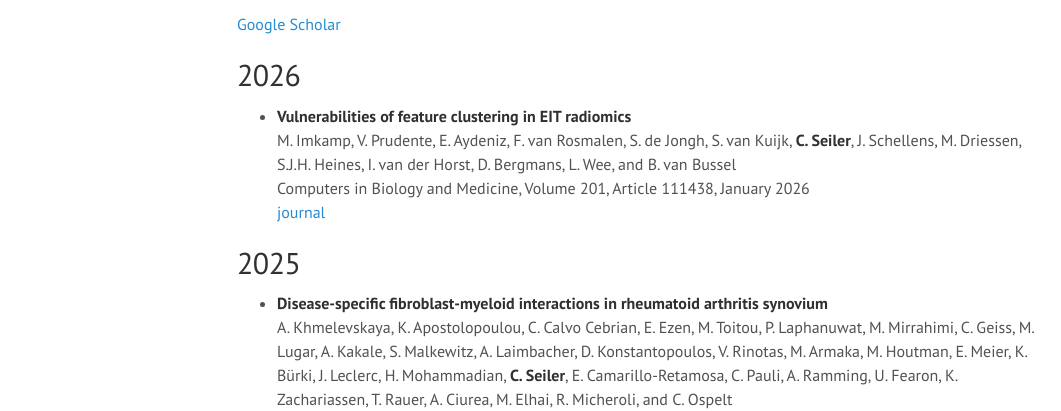
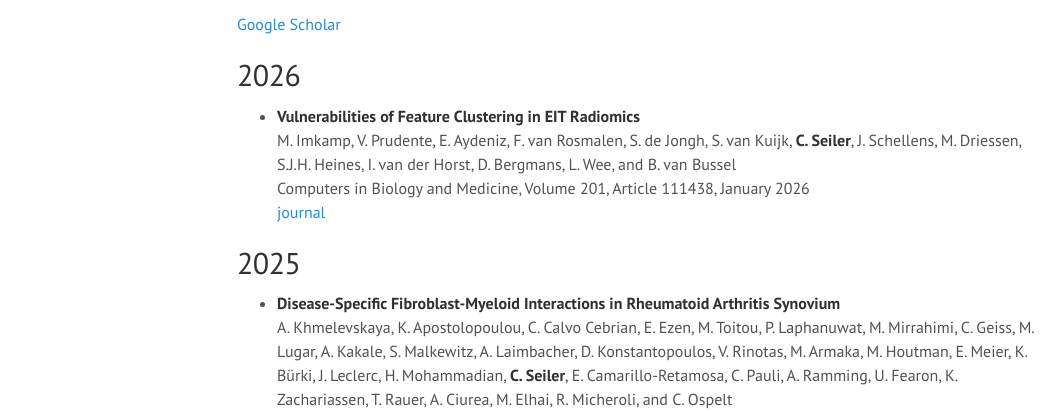
Before and after one commit to ChristofSeiler/ChristofSeiler.github.io, a Jekyll site: the page built from research.md, in a window 1280 px wide and 900 px high. Shown: the part 180-591 px from the top of the window, without its empty margins (3-1064 px from the left). Built offline with Jekyll 4.4.1, drawn with Linux system fonts in a browser that asks for light colours.

Commit message:
capital letter

```diff
--- a/research.md
+++ b/research.md
@@ -7,14 +7,14 @@ title: Research
 
 ## 2026
 
-* **Vulnerabilities of feature clustering in EIT radiomics** <br>
+* **Vulnerabilities of Feature Clustering in EIT Radiomics** <br>
 M. Imkamp, V. Prudente, E. Aydeniz, F. van Rosmalen, S. de Jongh, S. van Kuijk, **C. Seiler**, J. Schellens, M. Driessen, S.J.H. Heines, I. van der Horst, D. Bergmans, L. Wee, and B. van Bussel <br>
 Computers in Biology and Medicine, Volume 201, Article 111438, January 2026 <br>
 [journal](https://authors.elsevier.com/c/1mMp82OYdBXT5)
 
 ## 2025
 
-* **Disease-specific fibroblast-myeloid interactions in rheumatoid arthritis synovium** <br>
+* **Disease-Specific Fibroblast-Myeloid Interactions in Rheumatoid Arthritis Synovium** <br>
 A. Khmelevskaya, K. Apostolopoulou, C. Calvo Cebrian, E. Ezen, M. Toitou, P. Laphanuwat, M. Mirrahimi, C. Geiss, M. Lugar, A. Kakale, S. Malkewitz, A. Laimbacher, D. Konstantopoulos, V. Rinotas, M. Armaka, M. Houtman, E. Meier, K. Bürki, J. Leclerc, H. Mohammadian, **C. Seiler**, E. Camarillo-Retamosa, C. Pauli, A. Ramming, U. Fearon, K. Zachariassen, T. Rauer, A. Ciurea, M. Elhai, R. Micheroli, and C. Ospelt <br>
 This preprint is not yet peer-reviewed <br>
 [bioRxiv](https://doi.org/10.1101/2025.11.17.688477)
```
